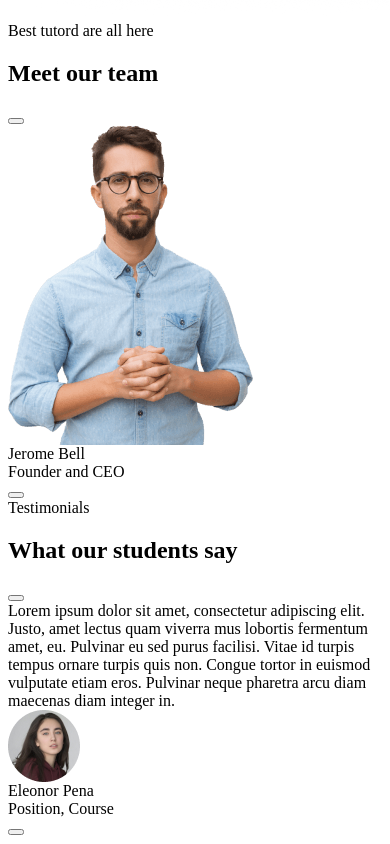
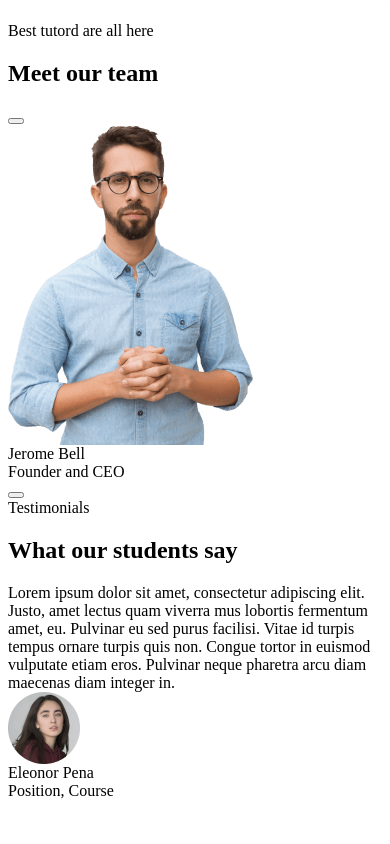
Before and after one commit to Chaplinskaya/createx, a website: page src/index.html in a window 390 px wide. Shown: the part 5851-6695 px from the top of the page. After the commit the page ends 6659 px from the top, so only its background shows below. Drawn offline with nearby package versions, Linux system fonts and the light colour scheme.

Commit message:
edit media

```diff
--- a/src/js/script.js
+++ b/src/js/script.js
@@ -59,8 +59,9 @@ window.addEventListener('DOMContentLoaded', () => {
                 settings: {
                     slidesToShow: 1,
                     dots: false,
-                    prevArrow: '<button type="button" class="slick-prev" style="display:none"></button>',
-                    nextArrow: '<button type="button" class= "slick-next" style="display:none"></button>',
+                    arrow: false,
+                    prevArrow: '<button type="button" class="slick-prev slick-arrow" style="display:none"></button>',
+                    nextArrow: '<button type="button" class= "slick-next slick-arrow" style="display:none"></button>',
                     slidesToScroll: 1
                 }
             }
@@ -71,6 +72,7 @@ window.addEventListener('DOMContentLoaded', () => {
         dots: true,
         infinite: true,
         speed: 300,
+        arrows: true,
         slidesToShow: 1,
         slidesToScroll: 1,
         prevArrow: '<button type="button" class="slick-prev"><img src="icons/left.png"></button>',
@@ -88,6 +90,7 @@ window.addEventListener('DOMContentLoaded', () => {
                 breakpoint: 768,
                 settings: {
                     dots: false,
+                    arrows: false,
                     prevArrow: '<button type="button" class="slick-prev" style="display:none"></button>',
                     nextArrow: '<button type="button" class= "slick-next" style="display:none"></button>'
 
--- a/src/sass/blocks/_media.scss
+++ b/src/sass/blocks/_media.scss
@@ -97,26 +97,21 @@
 
     .meet {
         &__testimonials_carousel {
+            width: 850px;
+            margin: 0 auto;
+            max-width: 100%;
+
             .slick-prev {
                 left: -60px;
                 top: 50%;
                 transform: translateY(-50%);
-                display: block;
             }
 
             .slick-next {
                 right: -60px;
                 top: 50%;
                 transform: translateY(-50%);
-                display: block;
             }
-        }
-
-
-        &__testimonials_carousel {
-            width: 850px;
-            margin: 0 auto;
-            max-width: 100%;
 
             &-items {
                 padding: 50px;
@@ -128,6 +123,7 @@
             }
         }
     }
+
 }
 
 @media(max-width:991px) {
@@ -327,11 +323,33 @@
 
         .title-mini {
             text-align: center;
-            margin-top: 100px;
+            margin-top: 70px;
         }
 
         h2 {
             text-align: center;
+        }
+
+        &__testimonials_carousel {
+            width: 680px;
+
+            &-items {
+                padding: 40px;
+
+                &-item {
+                    width: 95%;
+                    margin: 0 auto;
+                }
+            }
+
+            .slick-next {
+                right: -50px;
+            }
+
+            .slick-prev {
+                left: -55px;
+            }
+
         }
 
     }
@@ -921,11 +939,11 @@
             }
         }
 
-        .slick-next:hover {
+        .slick-next {
             display: none;
         }
 
-        .slick-prev:hover {
+        .slick-prev {
             display: none;
         }
 
```
Also changed, not shown: dist/css/style.min.css, dist/js/script.js.
